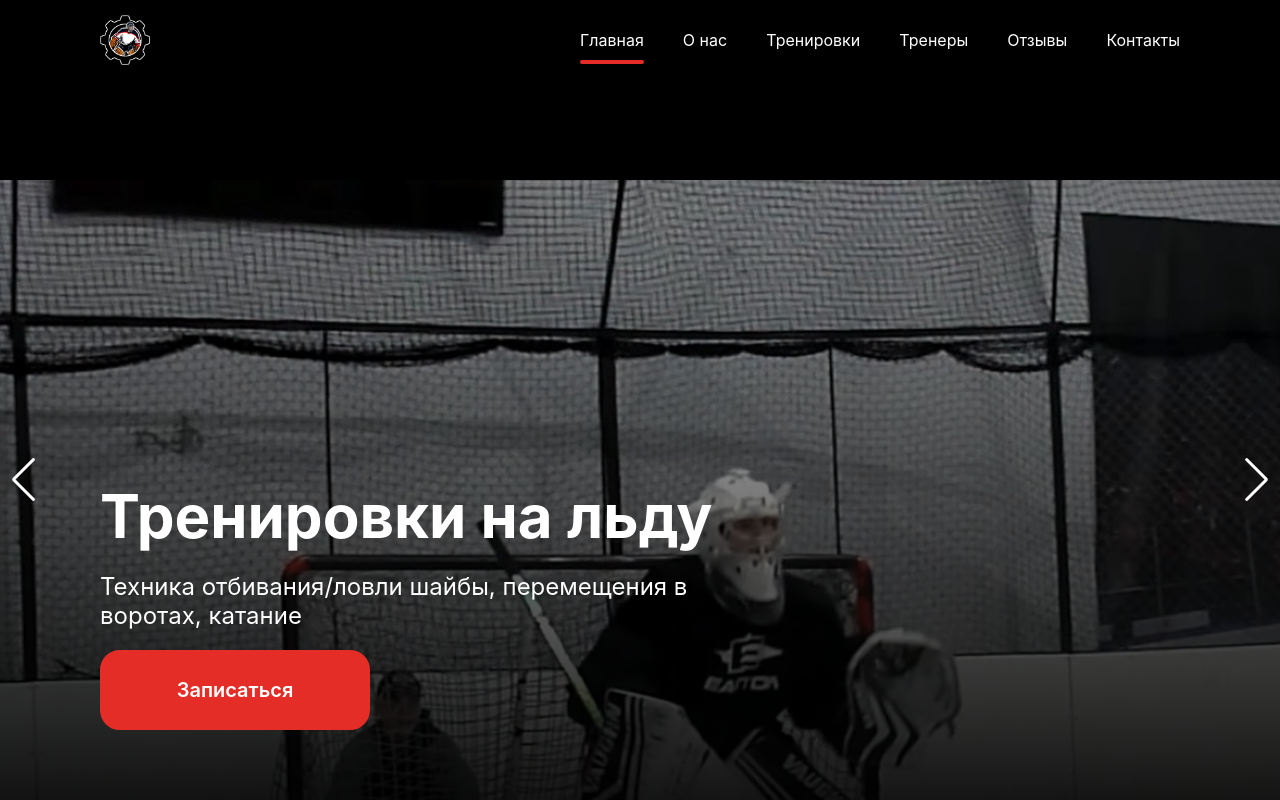
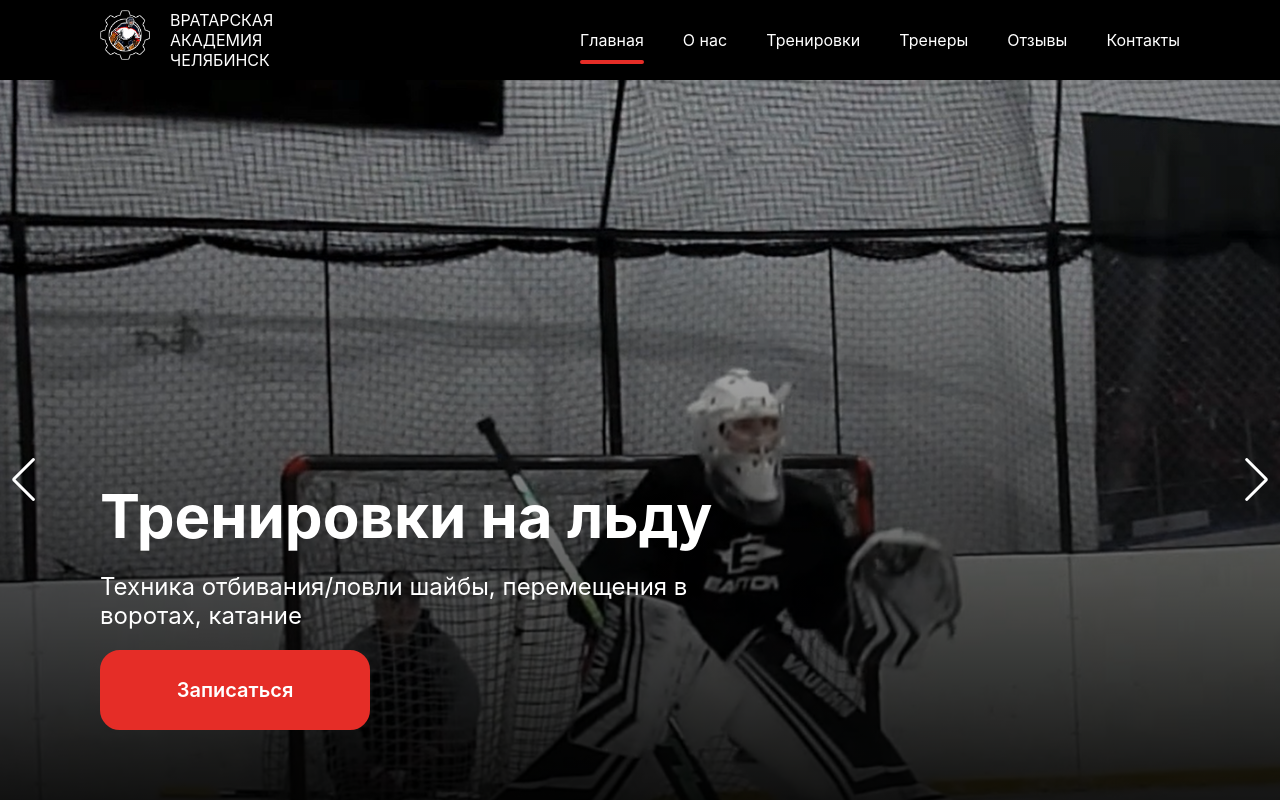
Before and after one commit to grevold/goalkeeper_academy, a React (Create React App) app: page / in a window 1280 px wide. Shown: the top 800 px of the page. Built offline with nearby package versions, Linux system fonts and the light colour scheme.

Commit message:
fix:fix header

```diff
--- a/src/components/Header/components/HeaderDesktop/HeaderDesktop.module.css
+++ b/src/components/Header/components/HeaderDesktop/HeaderDesktop.module.css
@@ -40,4 +40,21 @@
     width: 0px;
     transition: width 0.5s;
   }
+  .logo_container {
+    display: flex;
+    flex-direction: row;
+    align-items: start;
+    justify-content: space-between;
+  }
+  .logo_container span {
+    font-size: 14px;
+    margin-left: 10px;
+  }
 }
+
+@media (min-width: 1200px) {
+  .logo_container span {
+    font-size: 16px;
+    margin-left: 20px;
+  }
+}
--- a/src/components/Header/components/HeaderDesktop/HeaderDesktop.tsx
+++ b/src/components/Header/components/HeaderDesktop/HeaderDesktop.tsx
@@ -25,11 +25,21 @@ export function HeaderDesktop() {
           alignItems: "center",
         }}
       >
-        <Box
-          component="img"
-          sx={{ width: "50px" }}
-          src={`${process.env.PUBLIC_URL}/images/logo_mini.png`}
-        />
+        <div className={s.logo_container}>
+          <Box
+            component="img"
+            sx={{ width: "50px" }}
+            src={`${process.env.PUBLIC_URL}/images/logo_mini.png`}
+          />
+          <span>
+            ВРАТАРСКАЯ
+            <br />
+            АКАДЕМИЯ
+            <br />
+            ЧЕЛЯБИНСК
+          </span>
+        </div>
+
         <ul className={s.nav_list}>
           {NAV.map((navItem) => (
             <li
--- a/src/components/Header/components/HeaderMobile/HeaderMobile.module.css
+++ b/src/components/Header/components/HeaderMobile/HeaderMobile.module.css
@@ -97,6 +97,17 @@
   transition: width 0.5s;
 }
 
+.logo_container {
+  display: flex;
+  flex-direction: row;
+  align-items: start;
+  justify-content: space-between;
+}
+.logo_container span {
+  font-size: 12px;
+  margin-left: 20px;
+}
+
 @media (min-width: 900px) {
   .root {
     display: none;
--- a/src/components/Header/components/HeaderMobile/HeaderMobile.tsx
+++ b/src/components/Header/components/HeaderMobile/HeaderMobile.tsx
@@ -8,7 +8,6 @@ import { Context } from "../../../../App";
 const bodyScrollLock = require("body-scroll-lock");
 
 export function HeaderMobile() {
-
   const [state, setState] = useState(NAV[0].title);
   const refBody = useRef(null);
   const disableBodyScroll = bodyScrollLock.disableBodyScroll;
@@ -43,11 +42,21 @@ export function HeaderMobile() {
     <div className={s.container} ref={refBody}>
       <header className={s.root}>
         <div className={s.button_container}>
-          <Box
-            component="img"
-            sx={{ width: "50px" }}
-            src={`${process.env.PUBLIC_URL}/images/logo_mini.png`}
-          />
+          <div className={s.logo_container}>
+            <Box
+              component="img"
+              sx={{ width: "50px" }}
+              src={`${process.env.PUBLIC_URL}/images/logo_mini.png`}
+            />
+            <span>
+              ВРАТАРСКАЯ
+              <br />
+              АКАДЕМИЯ
+              <br />
+              ЧЕЛЯБИНСК
+            </span>
+          </div>
+
           <button onClick={handleClick} className={s.button}>
             {isOpenedMenu ? <CloseMenuIcon /> : <BurgerIcon />}
           </button>
--- a/src/pages/MainPaige/components/Greeting/Greeting.module.css
+++ b/src/pages/MainPaige/components/Greeting/Greeting.module.css
@@ -81,6 +81,7 @@
   opacity: 1;
   position: absolute;
   height: 100%;
+  width: auto;
   z-index: 1;
   transition: opacity 1s ease-in-out;
 }
@@ -110,6 +111,9 @@
 }
 
 @media (min-width: 900px) {
+  .image_slide_container {
+    padding-top: 0px;
+  }
   .slide_container {
     width: 100%;
   }
@@ -153,12 +157,14 @@
 }
 
 @media (min-width: 1500px) {
+  .image_slide_container {
+    padding-top: 0px;
+  }
   .video {
     height: auto;
     width: 100%;
   }
   .preview {
-    height: auto;
-    width: 100%;
+    height: 100%;
   }
 }
--- a/src/pages/MainPaige/components/Products/Products.tsx
+++ b/src/pages/MainPaige/components/Products/Products.tsx
@@ -44,7 +44,7 @@ export function Products() {
               <div className={s.card}>
                 <h2 className={s.slide_header}>{product.title}</h2>
                 <div className={s.img_container}>
-                  <img src={product.img} />
+                  <img src={`${process.env.PUBLIC_URL}/${product.img}`} />
                 </div>
                 <div className={s.description}>
                   <div className={s.price_container}>
@@ -94,7 +94,10 @@ export function Products() {
             target="_blank"
           >
             Скачать{" "}
-            <img src="images/products/pdf_icon.png" className={s.pdf_icon} />
+            <img
+              src={`${process.env.PUBLIC_URL}/images/products/pdf_icon.png`}
+              className={s.pdf_icon}
+            />
           </a>
         </div>
       </div>
--- a/src/pages/MainPaige/components/Reviews/Reviews.tsx
+++ b/src/pages/MainPaige/components/Reviews/Reviews.tsx
@@ -43,7 +43,7 @@ export function Reviews() {
           <SwiperSlide key={review}>
             <div className={s.slide_container}>
               <div className={s.card}>
-                <img src={review} />
+                <img src={`${process.env.PUBLIC_URL}/${review}`} />
               </div>
             </div>
           </SwiperSlide>
--- a/src/pages/MainPaige/components/Students/Students.tsx
+++ b/src/pages/MainPaige/components/Students/Students.tsx
@@ -22,8 +22,8 @@ export function Students() {
           >
             <div className={s.photos_container}>
               <div className={s.red_square}></div>
-              <img src={student.photoCoach} className={s.photo_coach} />
-              <img src={student.photoHockey} className={s.photo_hockey} />
+              <img src={`${process.env.PUBLIC_URL}/${student.photoCoach}`} className={s.photo_coach} />
+              <img src={`${process.env.PUBLIC_URL}/${student.photoHockey}`} className={s.photo_hockey} />
             </div>
             <span className={s.name}>{student.name}</span>
             <span className={s.description}>{student.description}</span>
```
